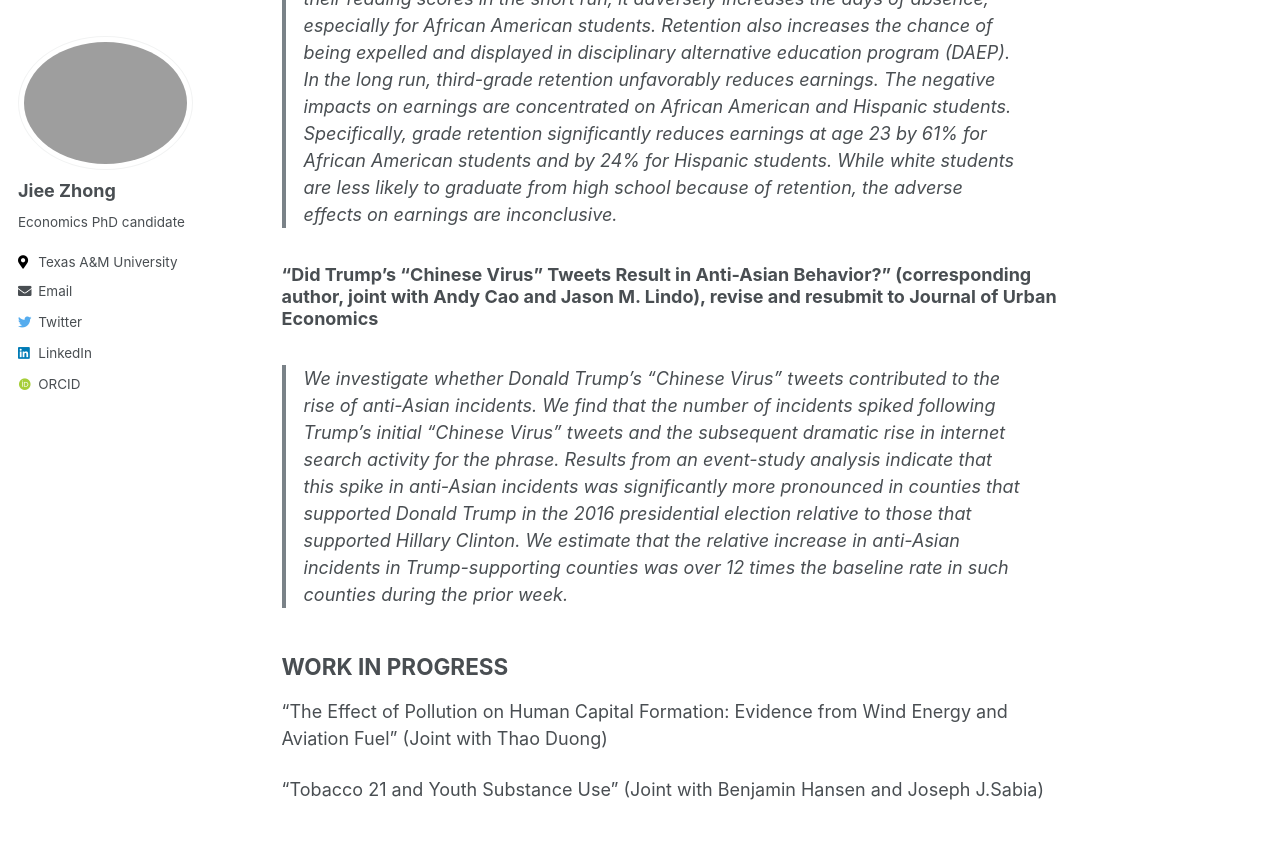
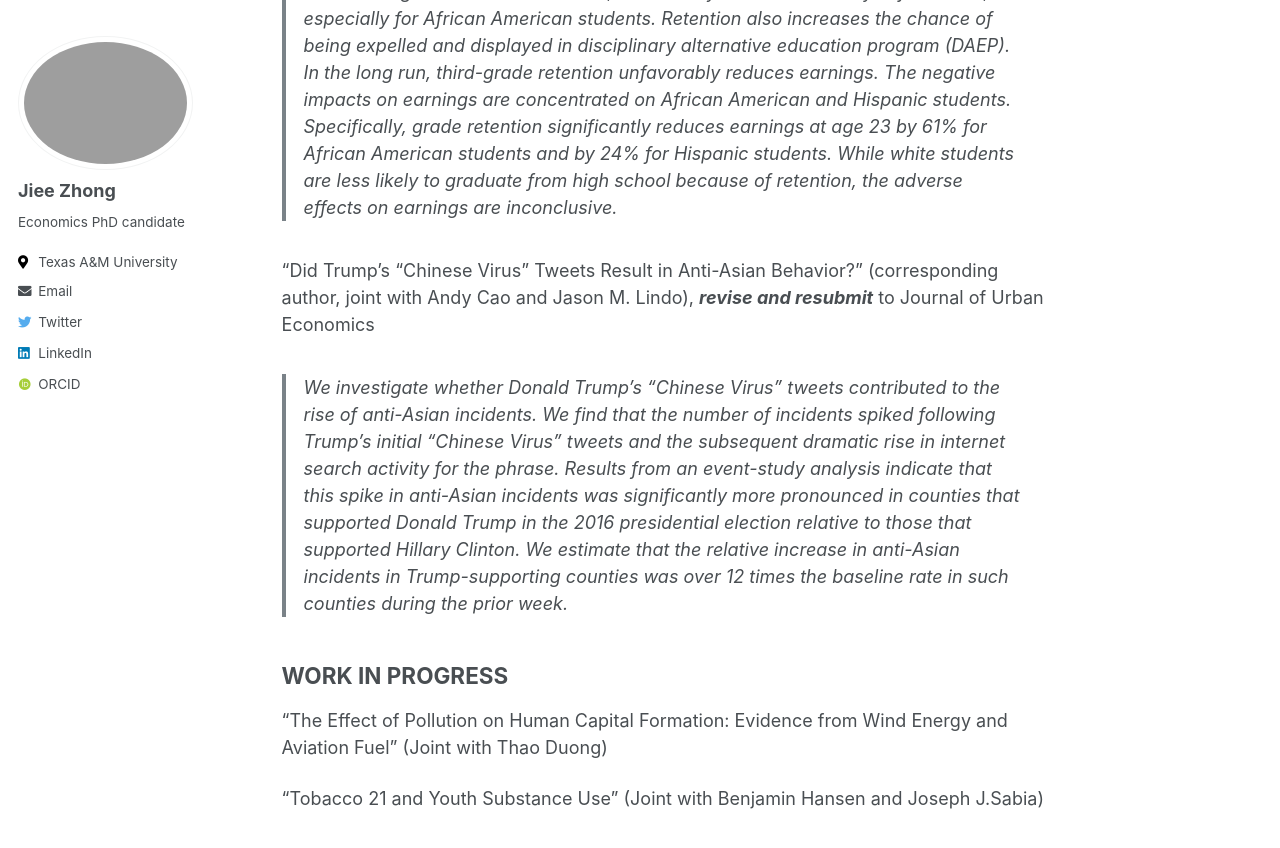
Before and after one commit to jieezhong/jieezhong.github.io, a Jekyll site: the page built from _pages/research.md, in a window 1280 px wide and 900 px high, scrolled down 429 px. Shown: the top 848 px of the window. Built offline with Jekyll 4.4.1, drawn with Linux system fonts in a browser that asks for light colours; some web fonts are replaced.

```diff
--- a/_pages/research.md
+++ b/_pages/research.md
@@ -7,11 +7,11 @@ author_profile: true
 ---
 ## WORKING PAPERS
 
-### "Does the test-based grade retention policy exacerbate or mitigate racial and ethnic inequality?" (Job market paper)
+"Does the test-based grade retention policy exacerbate or mitigate racial and ethnic inequality?" (Job market paper)
 
 > This paper uses the fuzzy RD method to study the effects of grade retention on earnings and educational outcomes by race and ethnicity in Texas’s third-grade test-based retention policy. Despite results indicating that grade retention improves their reading scores in the short run, it adversely increases the days of absence, especially for African American students. Retention also increases the chance of being expelled and displayed in disciplinary alternative education program (DAEP). In the long run, third-grade retention unfavorably reduces earnings. The negative impacts on earnings are concentrated on African American and Hispanic students. Specifically, grade retention significantly reduces earnings at age 23 by 61% for African American students and by 24% for Hispanic students. While white students are less likely to graduate from high school because of retention, the adverse effects on earnings are inconclusive.
 
-### "Did Trump’s “Chinese Virus” Tweets Result in Anti-Asian Behavior?" (corresponding author, joint with Andy Cao and Jason M. Lindo), revise and resubmit to Journal of Urban Economics
+ "Did Trump’s “Chinese Virus” Tweets Result in Anti-Asian Behavior?" (corresponding author, joint with Andy Cao and Jason M. Lindo), ***revise and resubmit*** to Journal of Urban Economics
 
 > We investigate whether Donald Trump's "Chinese Virus" tweets contributed to the rise of anti-Asian incidents. We find that the number of incidents spiked following Trump’s initial “Chinese Virus” tweets and the subsequent dramatic rise in internet search activity for the phrase. Results from an event-study analysis indicate that this spike in anti-Asian incidents was significantly more pronounced in counties that supported Donald Trump in the 2016 presidential election relative to those that supported Hillary Clinton. We estimate that the relative increase in anti-Asian incidents in Trump-supporting counties was over 12 times the baseline rate in such counties during the prior week.
 
```
